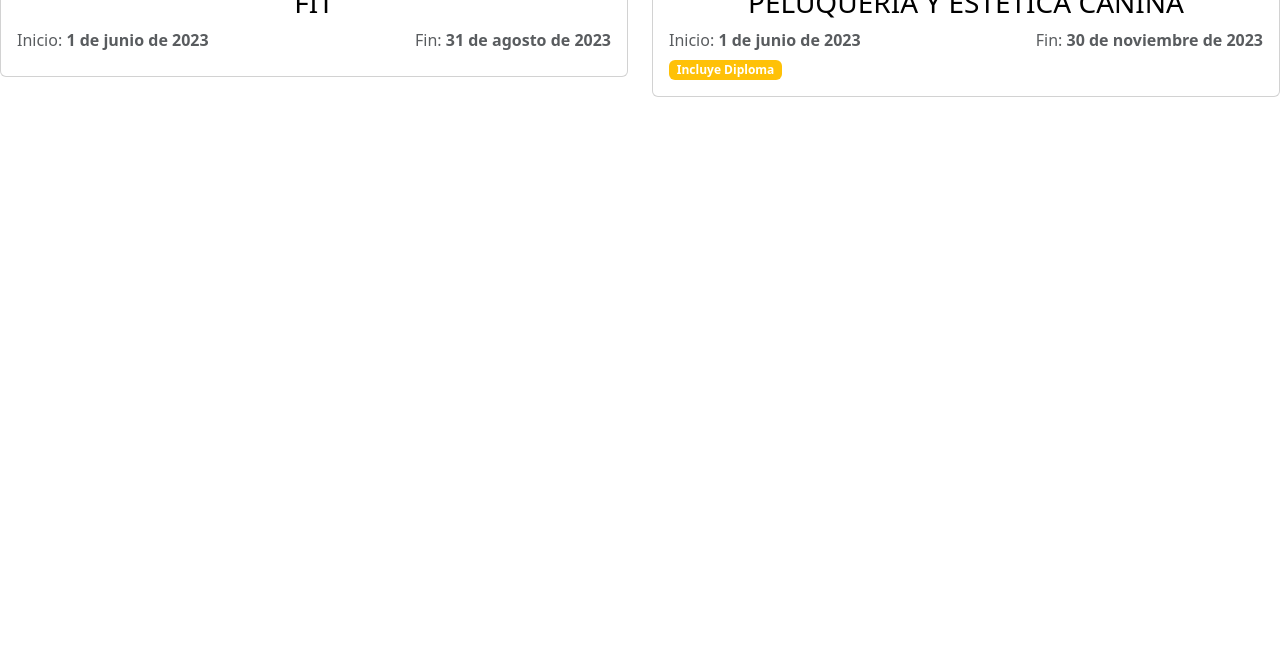
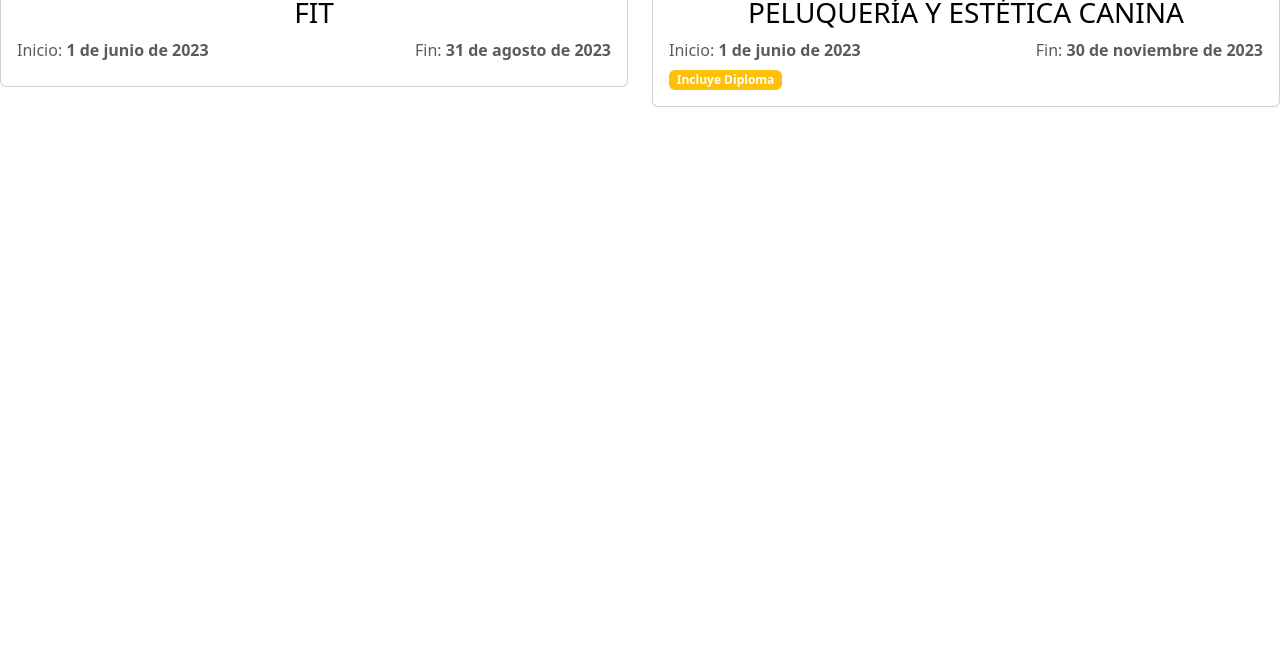
Before and after one commit to cjorellana/proyecto_django, a Django app: page / in a window 1280 px wide. Shown: the part 148-800 px from the top of the page. Run offline with Django 4.2, Linux system fonts and the light colour scheme; data comes from the database, SQL or seed files in the repository; some libraries are stand-ins or nearby versions.

Commit message:
se agrega index

```diff
--- /dev/null
+++ b/eventos/static/css/estilo.css
@@ -0,0 +1,6 @@
+html,
+
+body {
+  padding-top: 5px;
+  /*background-color: #f5f5f5;*/
+}
--- a/eventos/templates/base.html
+++ b/eventos/templates/base.html
@@ -7,7 +7,7 @@
         <title>{% block titulo  %}{% endblock  %} </title>
     </head>
     {% bootstrap_css %}
-
+    <link href="{% static 'css/estilo.css' %}" rel="stylesheet" />
 
 <body>
     {% include 'menu.html'  %}
```
